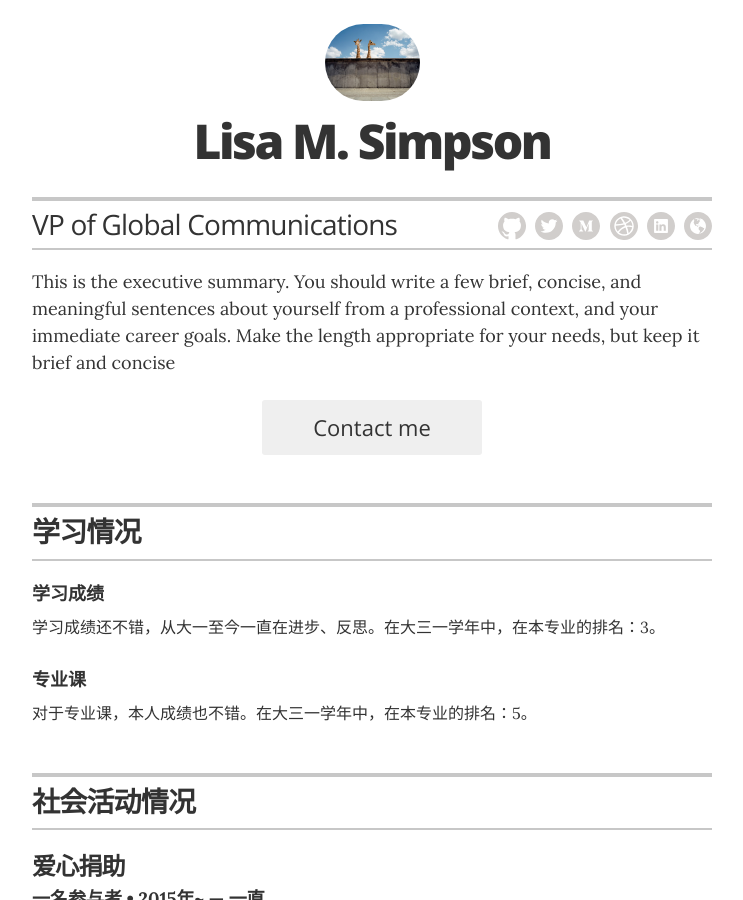
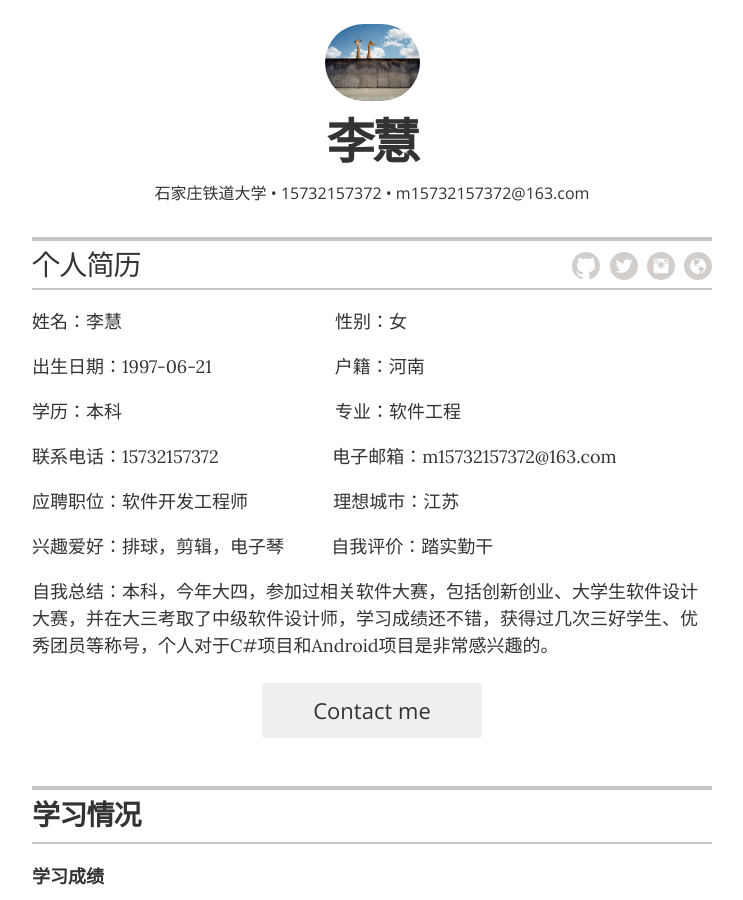
Before and after one commit to Rebecca3150/Rebecca3150.github.io, a Jekyll site: the page built from index.html, in a window 1280 px wide and 900 px high. Shown: the whole window, without its empty margins (268-1011 px from the left). Built offline with Jekyll 4.4.1, drawn with Linux system fonts in a browser that asks for light colours.

Commit message:
Update _config.yml

```diff
--- a/_config.yml
+++ b/_config.yml
@@ -1,6 +1,6 @@
 # Site settings
-title: "Jekyll Resume Template"
-description: "A resume template for Jekyll and GitHub Pages sites."
+title: "李慧的个人主页"
+description: "个人主页"
 
 # Build settings
 markdown: kramdown
@@ -10,20 +10,26 @@ sass:
 
 # Resume settings
 resume_avatar:                  "true"
-resume_name:                    "Lisa M. Simpson"
-resume_title:                   "VP of Global Communications"
+resume_name:                    "李慧"
+resume_title:                   "个人简历"
 
 # used for the contact button in _layouts/resume.html
-resume_contact_email:           "lisasimpson@youremailaddress.com"
+resume_contact_email:           "15732157372@163.com"
 
 # the next two items are used for schema itemprops in _layouts/resume.html
-resume_contact_telephone:       "555-7334"
-resume_contact_address:         "742 Evergreen Terrace, Springfield"
+resume_contact_telephone:       "15732157372"
+resume_contact_address:         "石家庄铁道大学"
 
-resume_header_contact_info:     "742 Evergreen Terrace, Springfield • 555-7334 • lisasimpson@youremailaddress.com"
-display_header_contact_info:    "false"
+resume_header_contact_info:     "石家庄铁道大学 • 15732157372 • m15732157372@163.com"
+display_header_contact_info:    "true"
 
-resume_header_intro: "<p>This is the executive summary. You should write a few brief, concise, and meaningful sentences about yourself from a professional context, and your immediate career goals. Make the length appropriate for your needs, but keep it brief and concise</p>"
+resume_header_intro: "<p>姓名：李慧 &nbsp;&nbsp;&nbsp;&nbsp;&nbsp;&nbsp;&nbsp;&nbsp;&nbsp;&nbsp;&nbsp;&nbsp;&nbsp;&nbsp;&nbsp;&nbsp;&nbsp;&nbsp;&nbsp;&nbsp;&nbsp;&nbsp;&nbsp;&nbsp;&nbsp;&nbsp;&nbsp;&nbsp;&nbsp;&nbsp;&nbsp;&nbsp;&nbsp;&nbsp;&nbsp;&nbsp;&nbsp;&nbsp;&nbsp;&nbsp;&nbsp;&nbsp;&nbsp; 性别：女</p>
+<p>出生日期：1997-06-21 &nbsp;&nbsp;&nbsp;&nbsp;&nbsp;&nbsp;&nbsp;&nbsp;&nbsp;&nbsp;&nbsp;&nbsp;&nbsp;&nbsp;&nbsp;&nbsp;&nbsp;&nbsp;&nbsp;&nbsp;&nbsp;&nbsp;&nbsp;&nbsp; 户籍：河南</p>
+<p>学历：本科 &nbsp;&nbsp;&nbsp;&nbsp;&nbsp;&nbsp;&nbsp;&nbsp;&nbsp;&nbsp;&nbsp;&nbsp;&nbsp;&nbsp;&nbsp;&nbsp;&nbsp;&nbsp;&nbsp;&nbsp;&nbsp;&nbsp;&nbsp;&nbsp;&nbsp;&nbsp;&nbsp;&nbsp;&nbsp;&nbsp;&nbsp;&nbsp;&nbsp;&nbsp;&nbsp;&nbsp;&nbsp;&nbsp;&nbsp;&nbsp;&nbsp;&nbsp;&nbsp; 专业：软件工程</p>
+<p>联系电话：15732157372 &nbsp;&nbsp;&nbsp;&nbsp;&nbsp;&nbsp;&nbsp;&nbsp;&nbsp;&nbsp;&nbsp;&nbsp;&nbsp;&nbsp;&nbsp;&nbsp;&nbsp;&nbsp;&nbsp;&nbsp;&nbsp;&nbsp; 电子邮箱：m15732157372@163.com</p>
+<p>应聘职位：软件开发工程师 &nbsp;&nbsp;&nbsp;&nbsp;&nbsp;&nbsp;&nbsp;&nbsp;&nbsp;&nbsp;&nbsp;&nbsp;&nbsp;&nbsp;&nbsp;&nbsp;&nbsp;理想城市：江苏 </p>
+<p>兴趣爱好：排球，剪辑，电子琴 &nbsp;&nbsp;&nbsp;&nbsp; &nbsp;&nbsp;&nbsp;&nbsp;自我评价：踏实勤干</p>
+<p>自我总结：本科，今年大四，参加过相关软件大赛，包括创新创业、大学生软件设计大赛，并在大三考取了中级软件设计师，学习成绩还不错，获得过几次三好学生、优秀团员等称号，个人对于C#项目和Android项目是非常感兴趣的。</p>"
 
 # use "yes" to display the email contact button,
 # "no" to display an "I'm not looking for work" message,
@@ -33,6 +39,7 @@ resume_looking_for_work:        "yes"
 
 # Decide which sections to use
 # comment out to hide
+resume_section_info:            true
 resume_section_experience:      true
 resume_section_education:       true
 resume_section_projects:        true
@@ -45,14 +52,14 @@ resume_section_associations:    true
 # Resume social links
 # uncomment the options you wish to display, and add your own URL
 resume_social_links:
-  resume_github_url:            "https://github.com/jglovier/resume-template"
+  resume_github_url:            "https://github.com/Rebecca3150"
   resume_twitter_url:           "http://twitter.com/jglovier"
-  resume_dribbble_url:          "https://dribbble.com/jag"
+  #resume_dribbble_url:          "https://dribbble.com/jag"
   # resume_facebook_url:          "insert Facebook URL here"
-  resume_linkedin_url:          "https://www.linkedin.com/in/joelglovier"
-  # resume_instagram_url:         "insert your Instagram URL here"
-  resume_website_url:           "http://joelglovier.com"
-  resume_medium_url:            "https://medium.com/@jglovier"
+  #resume_linkedin_url:          "https://www.linkedin.com/in/joelglovier"
+  resume_instagram_url:         "insert your Instagram URL here"
+  resume_website_url:           "https://Rebecca3150.github.io"
+  #resume_medium_url:            "https://medium.com/@jglovier"
 resume_print_social_links:      true
 
 # Design settings
```
